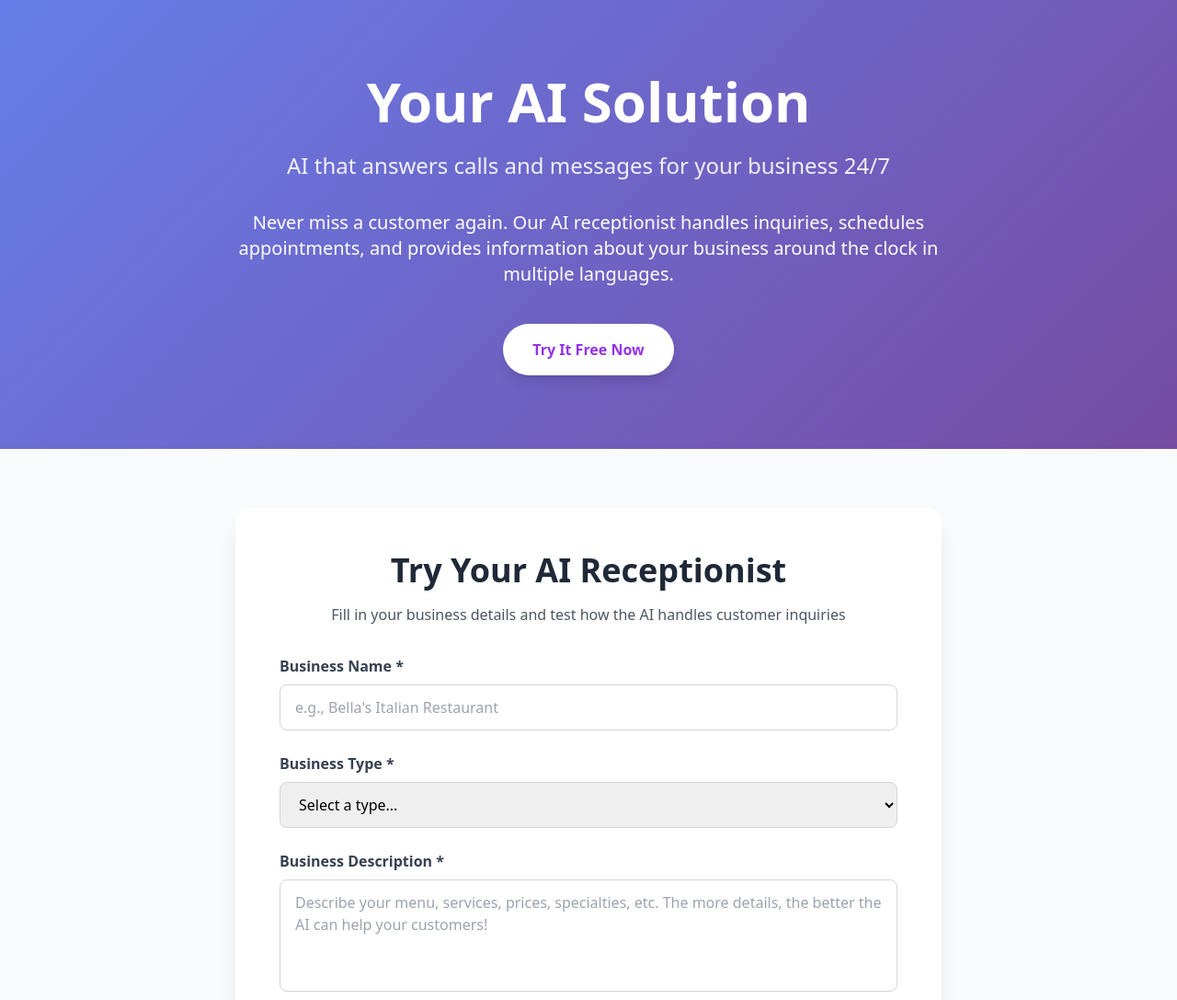
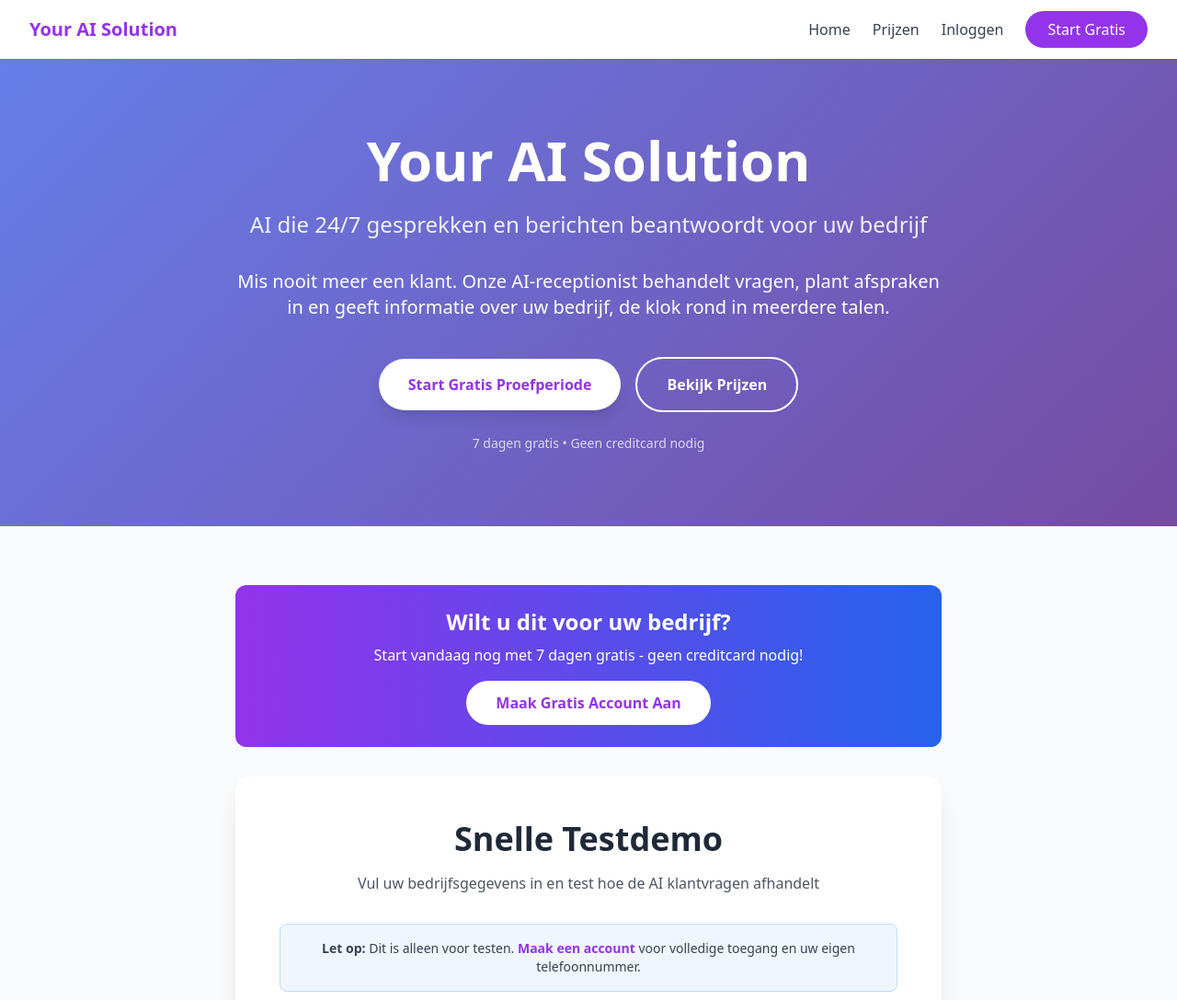
Before and after one commit to Alaa-nl/youraisolution, a website: page public/index.html in a window 1280 px wide. Shown: the top 1087 px of the page at 92% size. Drawn offline with nearby package versions, Linux system fonts and the light colour scheme.

Commit message:
Update homepage with navigation and links to pricing/signup/login

```diff
--- a/public/index.html
+++ b/public/index.html
@@ -29,34 +29,92 @@
     </style>
 </head>
 <body class="bg-gray-50">
+    <!-- Navigation -->
+    <nav class="bg-white shadow-sm sticky top-0 z-50">
+        <div class="max-w-7xl mx-auto px-4 sm:px-6 lg:px-8">
+            <div class="flex justify-between items-center h-16">
+                <div class="flex items-center">
+                    <a href="/" class="text-xl font-bold text-purple-600">Your AI Solution</a>
+                </div>
+                <div class="hidden md:flex items-center space-x-6">
+                    <a href="/" class="text-gray-700 hover:text-purple-600 transition">Home</a>
+                    <a href="/pricing" class="text-gray-700 hover:text-purple-600 transition">Prijzen</a>
+                    <a href="/login" class="text-gray-700 hover:text-purple-600 transition">Inloggen</a>
+                    <a href="/signup" class="bg-purple-600 text-white px-6 py-2 rounded-full hover:bg-purple-700 transition">
+                        Start Gratis
+                    </a>
+                </div>
+                <!-- Mobile menu button -->
+                <div class="md:hidden">
+                    <button onclick="toggleMobileMenu()" class="text-gray-700 hover:text-purple-600">
+                        <svg class="h-6 w-6" fill="none" stroke="currentColor" viewBox="0 0 24 24">
+                            <path stroke-linecap="round" stroke-linejoin="round" stroke-width="2" d="M4 6h16M4 12h16M4 18h16"></path>
+                        </svg>
+                    </button>
+                </div>
+            </div>
+        </div>
+        <!-- Mobile menu -->
+        <div id="mobile-menu" class="hidden md:hidden border-t">
+            <div class="px-4 py-3 space-y-2">
+                <a href="/" class="block text-gray-700 hover:text-purple-600 py-2">Home</a>
+                <a href="/pricing" class="block text-gray-700 hover:text-purple-600 py-2">Prijzen</a>
+                <a href="/login" class="block text-gray-700 hover:text-purple-600 py-2">Inloggen</a>
+                <a href="/signup" class="block bg-purple-600 text-white px-4 py-2 rounded-lg text-center hover:bg-purple-700">
+                    Start Gratis
+                </a>
+            </div>
+        </div>
+    </nav>
+
     <!-- Hero Section -->
     <section id="hero" class="gradient-bg text-white py-20 px-4">
         <div class="max-w-6xl mx-auto text-center">
             <h1 class="text-4xl md:text-6xl font-bold mb-6">Your AI Solution</h1>
             <p class="text-xl md:text-2xl mb-8 opacity-90">
-                AI that answers calls and messages for your business 24/7
+                AI die 24/7 gesprekken en berichten beantwoordt voor uw bedrijf
             </p>
             <p class="text-lg md:text-xl mb-10 max-w-3xl mx-auto">
-                Never miss a customer again. Our AI receptionist handles inquiries,
-                schedules appointments, and provides information about your business
-                around the clock in multiple languages.
+                Mis nooit meer een klant. Onze AI-receptionist behandelt vragen,
+                plant afspraken in en geeft informatie over uw bedrijf,
+                de klok rond in meerdere talen.
             </p>
-            <button onclick="scrollToForm()" class="bg-white text-purple-600 font-bold py-4 px-8 rounded-full hover:bg-gray-100 transition-all transform hover:scale-105 shadow-lg">
-                Try It Free Now
-            </button>
+            <div class="flex flex-col sm:flex-row gap-4 justify-center items-center">
+                <a href="/signup" class="bg-white text-purple-600 font-bold py-4 px-8 rounded-full hover:bg-gray-100 transition-all transform hover:scale-105 shadow-lg">
+                    Start Gratis Proefperiode
+                </a>
+                <a href="/pricing" class="bg-transparent border-2 border-white text-white font-bold py-4 px-8 rounded-full hover:bg-white hover:text-purple-600 transition-all">
+                    Bekijk Prijzen
+                </a>
+            </div>
+            <p class="mt-6 text-sm opacity-75">7 dagen gratis • Geen creditcard nodig</p>
         </div>
     </section>
 
     <!-- Form Section -->
     <section id="form-section" class="py-16 px-4">
         <div class="max-w-3xl mx-auto">
+            <!-- CTA Banner -->
+            <div class="bg-gradient-to-r from-purple-600 to-blue-600 text-white rounded-xl p-6 mb-8 text-center">
+                <h3 class="text-2xl font-bold mb-2">Wilt u dit voor uw bedrijf?</h3>
+                <p class="mb-4">Start vandaag nog met 7 dagen gratis - geen creditcard nodig!</p>
+                <a href="/signup" class="inline-block bg-white text-purple-600 font-bold py-3 px-8 rounded-full hover:bg-gray-100 transition">
+                    Maak Gratis Account Aan
+                </a>
+            </div>
+
             <div class="bg-white rounded-2xl shadow-xl p-8 md:p-12">
                 <h2 class="text-3xl md:text-4xl font-bold text-gray-800 mb-4 text-center">
-                    Try Your AI Receptionist
+                    Snelle Testdemo
                 </h2>
                 <p class="text-gray-600 mb-8 text-center">
-                    Fill in your business details and test how the AI handles customer inquiries
+                    Vul uw bedrijfsgegevens in en test hoe de AI klantvragen afhandelt
                 </p>
+                <div class="bg-blue-50 border border-blue-200 rounded-lg p-4 mb-6">
+                    <p class="text-sm text-gray-700 text-center">
+                        <strong>Let op:</strong> Dit is alleen voor testen. <a href="/signup" class="text-purple-600 hover:underline font-semibold">Maak een account</a> voor volledige toegang en uw eigen telefoonnummer.
+                    </p>
+                </div>
 
                 <form id="business-form" class="space-y-6">
                     <!-- Business Name -->
@@ -467,6 +525,12 @@
             document.getElementById('chat-section').classList.remove('hidden');
             document.getElementById('chat-section').scrollIntoView({ behavior: 'smooth' });
         }
+
+        // Toggle mobile menu
+        function toggleMobileMenu() {
+            const menu = document.getElementById('mobile-menu');
+            menu.classList.toggle('hidden');
+        }
     </script>
 </body>
 </html>
```
